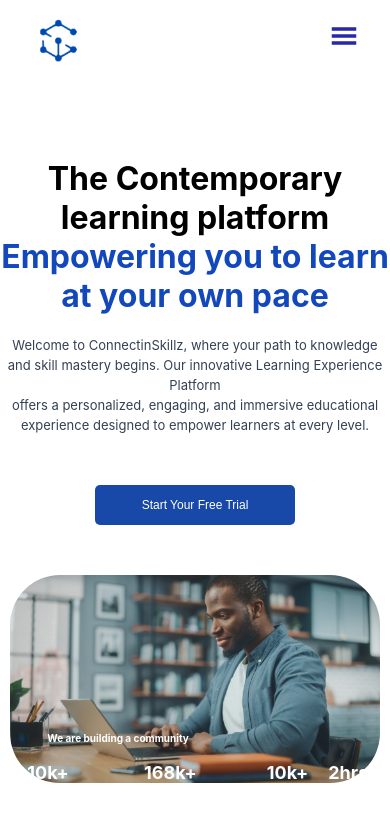
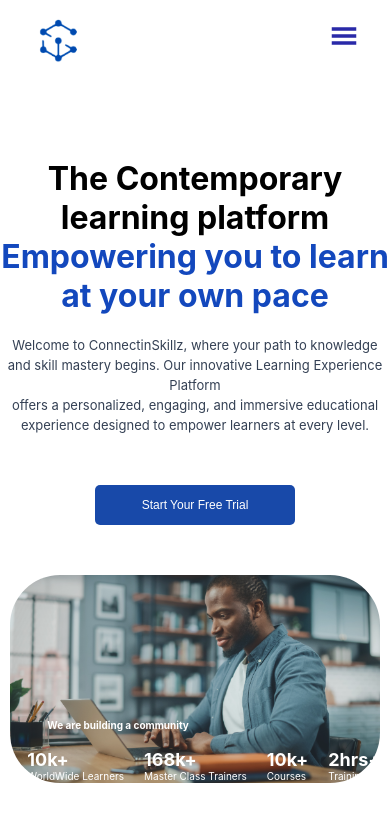
Before and after one commit to samsGH233/react-project, a React (Vite) app: page / in a window 390 px wide. Shown: the top 822 px of the page. Built offline with nearby package versions, Linux system fonts and the light colour scheme.

Commit message:
Update homePage.css

```diff
--- a/style sheets/homePage.css
+++ b/style sheets/homePage.css
@@ -324,7 +324,7 @@ body {
 
     .image-text {
         left: 52%;
-        top: 40%;
+        top: 35%;
     }
 
 
```
